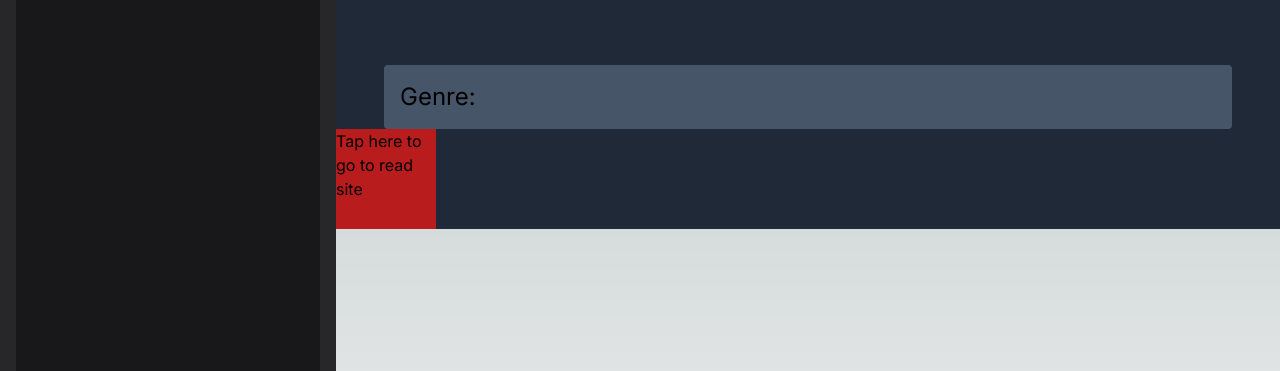
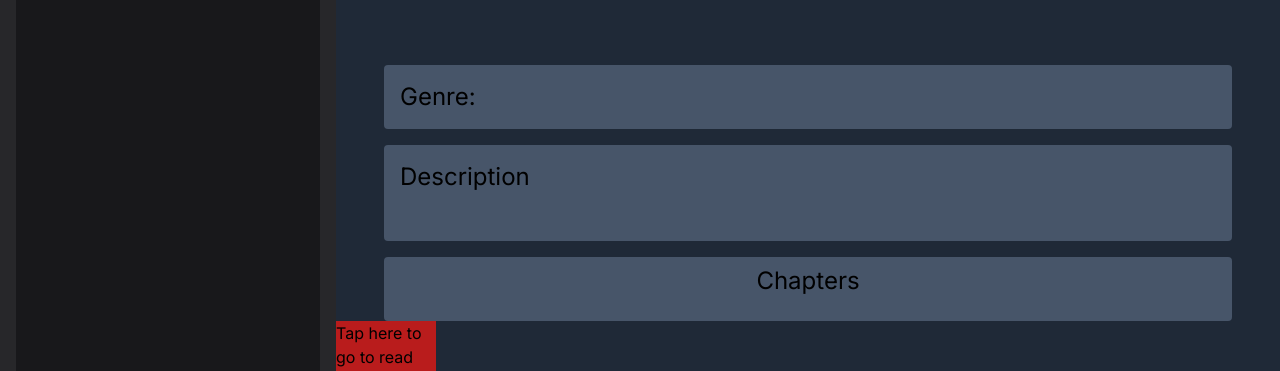
Before and after one commit to BobInVietnam/bookly, a Next.js app: page /book in a window 1280 px wide. Shown: the part 361-732 px from the top of the page. Built offline with nearby package versions, Linux system fonts and the light colour scheme.

Commit message:
Added desc + chapter panel - book page

```diff
--- a/app/book/layout.tsx
+++ b/app/book/layout.tsx
@@ -11,7 +11,7 @@ export default function LibraryLayout({
         <div className="top-0 sticky overflow-x-hidden">
           <TopBar/>
         </div>
-          {children}
+        {children}
       </div>
   )
 }
--- a/app/book/page.tsx
+++ b/app/book/page.tsx
@@ -4,6 +4,8 @@ import TitlePane from "../ui/book/TitlePane";
 import { Book } from "../lib/definitions";
 import SideBar from "../ui/SideBar";
 import GenrePanel from "../ui/book/GenrePanel";
+import DescriptionPanel from "../ui/book/DescriptionPanel";
+import ChapterPanel from "../ui/book/ChapterPanel";
 
 const sideBarTabs = [
   {
@@ -38,8 +40,10 @@ export default function Page() {
         <div className="flex grow flex-col w-full gap-y-6 bg-gray-800 pl-[336px]">
           <div className="flex-col">
             <TitlePane book={book}/>
-            <div className="mx-12">
+            <div className="mx-12 space-y-4">
               <GenrePanel book={book}/>
+              <DescriptionPanel book={book}/>
+              <ChapterPanel book={book}/>
             </div>
             <Link
               href="book/readsite"
--- /dev/null
+++ b/app/ui/book/ChapterPanel.tsx
@@ -0,0 +1,38 @@
+import { getChapterFromID } from "@/app/lib/data"
+import { Book } from "@/app/lib/definitions"
+import Link from "next/link"
+
+export default function ChapterPanel({
+  book
+}: {
+  book: Book
+}) {
+  return (
+    <>
+      <div className="rounded bg-slate-600 flex-col">
+        <div className="w-full p-2">
+          <p className="text-center text-2xl">Chapters</p>
+        </div>
+        <div className="flex-col space-y-2 p-2">
+          {
+            book.chapters.map(chapter => {
+              const chapterInfo = getChapterFromID(chapter)
+              return (
+                <Link
+                  href="/book/readsite"
+                  onClick={() => {
+                    localStorage.setItem("chapter_id", chapterInfo?.chapter_id.toString())
+                  }}
+                >
+                  <div className="rounded bg-slate-500 m-2">
+                    <p>{chapterInfo?.title}</p>
+                  </div>
+                </Link>
+              )
+            })
+          }
+        </div>
+      </div>
+    </>
+  )
+}
--- /dev/null
+++ b/app/ui/book/DescriptionPanel.tsx
@@ -0,0 +1,20 @@
+import { Book } from "@/app/lib/definitions";
+
+export default function DescriptionPanel({
+  book
+}: {
+  book: Book
+}) {
+  return (
+    <>
+      <div className="rounded bg-slate-600 flex-col">
+        <div className="p-4">
+          <p className="text-2xl">Description</p>
+        </div>
+        <div className="p-4">
+          <p className="">{book.description}</p>
+        </div>
+      </div>
+    </>
+  )
+}
--- a/app/ui/book/TitlePane.tsx
+++ b/app/ui/book/TitlePane.tsx
@@ -11,7 +11,7 @@ export default function TitlePane({
   return (
     <>
     <div className="h-[350px] bg-inherit">
-      <div className="grid grid-cols-5 relative h-[200px] bg-slate-700">
+      <div className="grid grid-cols-5 h-[200px] bg-slate-700">
         <img src={book.cover_image} className="min-w-[200px] pl-8 pt-12 aspect-[1/1.414] object-cover">
         </img>
         <div className="grid grid-rows-7 col-span-4 gap-2 px-6">
```
Also changed, not shown: app/ui/readsite/ContentDisplay.tsx (added, +12 -0 lines).
